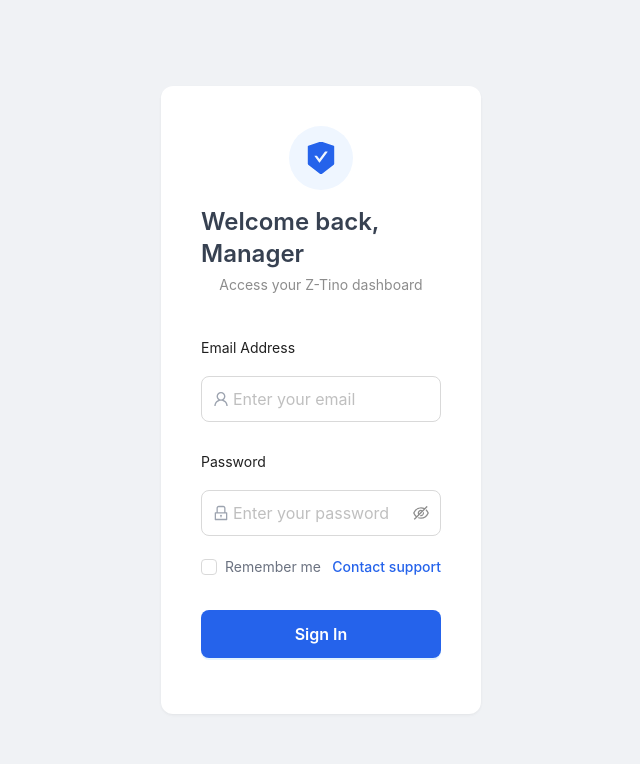
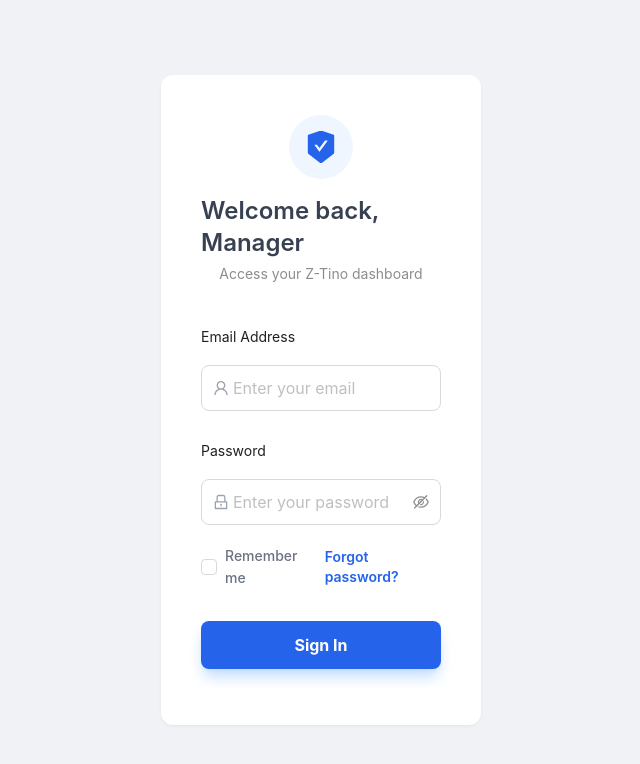
Before and after one commit to mduy26100/ZTino-Shop, a React (Vite) app in the folder Frontend/ztino-manager/: page /login in a window 1280 px wide. Shown: the top 764 px of the page, without its empty margins (319-959 px from the left). Built offline with nearby package versions, Linux system fonts and the light colour scheme; no server answers.

Commit message:
fix(auth): implement remember-me logic and email validation UI feedback

```diff
--- a/Frontend/ztino-manager/src/constants/apiEndpoints.js
+++ b/Frontend/ztino-manager/src/constants/apiEndpoints.js
@@ -1,5 +1,3 @@
-// src/constants/apiEndpoints.js
-
 export const ENDPOINTS = {
   AUTH: "/auth",
   PROFILE: "/profile",
--- a/Frontend/ztino-manager/src/features/auth/components/auth/LoginForm.jsx
+++ b/Frontend/ztino-manager/src/features/auth/components/auth/LoginForm.jsx
@@ -1,14 +1,46 @@
-import React from 'react';
-import { Form, Input, Button, Checkbox } from 'antd';
-import { UserOutlined, LockOutlined } from '@ant-design/icons';
+import React, { useState, useEffect } from 'react';
+import { Form, Input, Button, Checkbox, Tooltip } from 'antd';
+import { UserOutlined, LockOutlined, CheckCircleFilled } from '@ant-design/icons';
 import PropTypes from 'prop-types';
 
 const LoginForm = ({ onFinish, isLoading }) => {
+    const [form] = Form.useForm();
+    const [isEmailValid, setIsEmailValid] = useState(false);
+
+    useEffect(() => {
+        const savedEmail = localStorage.getItem('remembered_email');
+        if (savedEmail) {
+            form.setFieldsValue({ email: savedEmail, remember: true });
+            setIsEmailValid(true);
+        }
+    }, [form]);
+
+    const handleEmailChange = (e) => {
+        const value = e.target.value;
+        const emailRegex = /^[^\s@]+@[^\s@]+\.[^\s@]+$/;
+
+        if (emailRegex.test(value)) {
+            setIsEmailValid(true);
+        } else {
+            setIsEmailValid(false);
+        }
+    };
+
+    const handleSubmit = (values) => {
+        if (values.remember) {
+            localStorage.setItem('remembered_email', values.email);
+        } else {
+            localStorage.removeItem('remembered_email');
+        }
+        onFinish(values);
+    };
+
     return (
         <Form
+            form={form}
             name="login_form"
             layout="vertical"
-            onFinish={onFinish}
+            onFinish={handleSubmit}
             autoComplete="off"
             requiredMark={false}
             size="large"
@@ -23,7 +55,15 @@ const LoginForm = ({ onFinish, isLoading }) => {
                 className="mb-5"
             >
                 <Input
+                    onChange={handleEmailChange}
                     prefix={<UserOutlined className="text-gray-400" />}
+                    suffix={
+                        isEmailValid && (
+                            <Tooltip title="Email format is valid">
+                                <CheckCircleFilled className="text-green-500 animate-fade-in" />
+                            </Tooltip>
+                        )
+                    }
                     placeholder="Enter your email"
                     className="rounded-lg py-2.5"
                 />
@@ -44,10 +84,12 @@ const LoginForm = ({ onFinish, isLoading }) => {
 
             <div className="flex justify-between items-center mb-8">
                 <Form.Item name="remember" valuePropName="checked" noStyle>
-                    <Checkbox className="text-gray-500">Remember me</Checkbox>
+                    <Checkbox className="text-gray-500 font-medium">
+                        Remember me
+                    </Checkbox>
                 </Form.Item>
-                <a className="text-blue-600 hover:text-blue-700 font-medium text-sm cursor-pointer">
-                    Contact support
+                <a className="text-blue-600 hover:text-blue-700 font-semibold text-sm transition-all cursor-pointer">
+                    Forgot password?
                 </a>
             </div>
 
@@ -57,7 +99,7 @@ const LoginForm = ({ onFinish, isLoading }) => {
                     htmlType="submit"
                     loading={isLoading}
                     block
-                    className="h-12 rounded-lg font-semibold text-base bg-blue-600 hover:!bg-blue-700 border-none"
+                    className="h-12 rounded-lg font-bold text-base bg-blue-600 hover:!bg-blue-700 shadow-lg shadow-blue-200 border-none"
                 >
                     Sign In
                 </Button>
```
